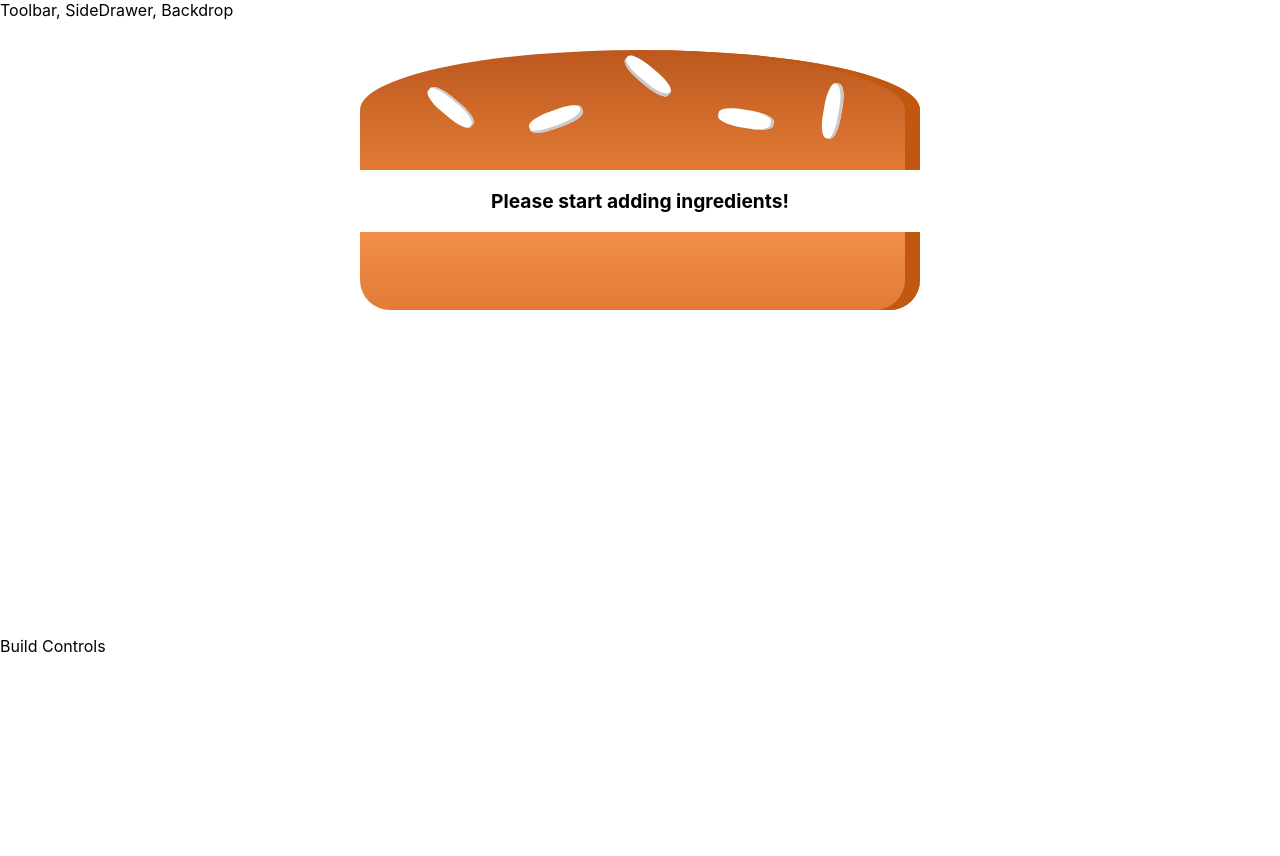
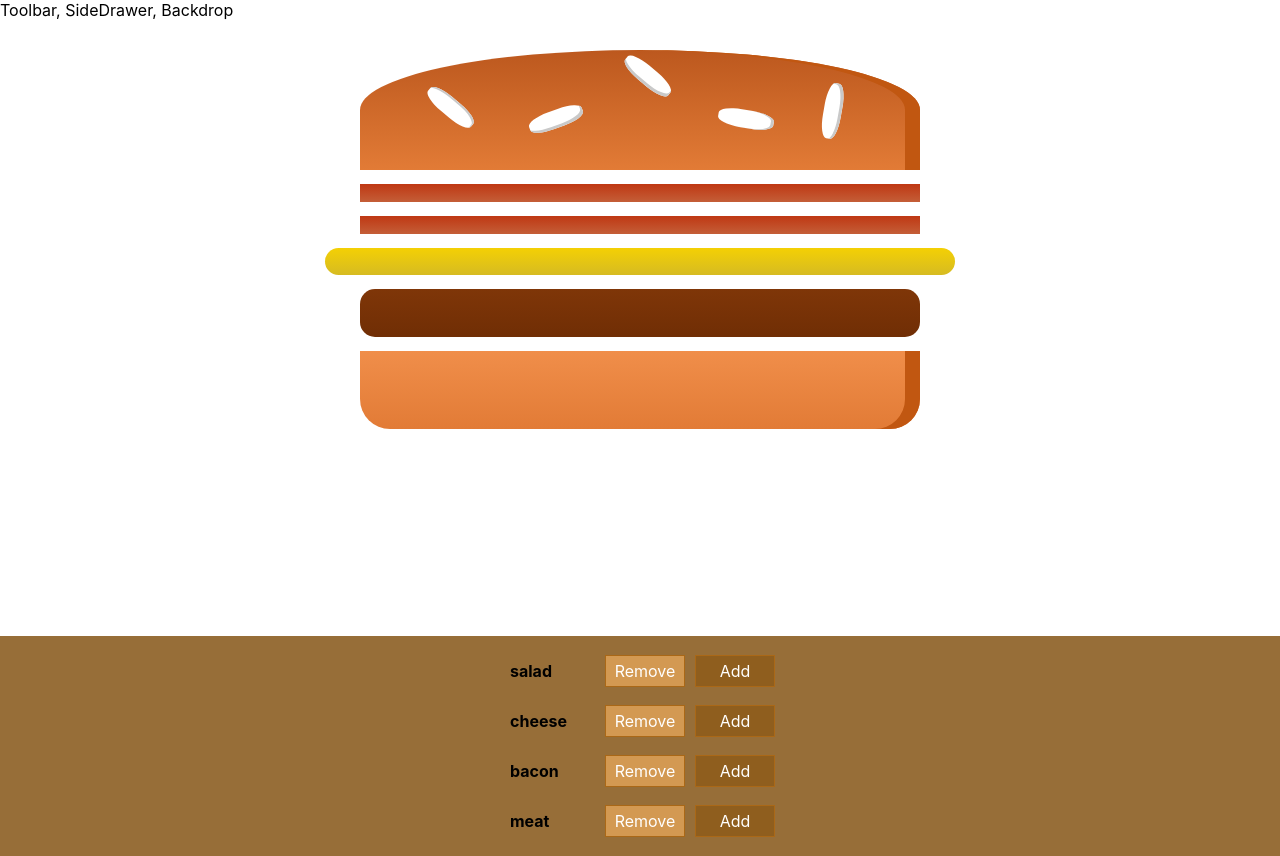
Before and after one commit to NicolasAndres1/burgerbuilder, a React app: page / in a window 1280 px wide. Before the commit the page ends 800 px from the top, so only its background shows below. Built offline with nearby package versions, Linux system fonts and the light colour scheme.

Commit message:
BurgerControl v1.1
Correction of Css BurgerControl

```diff
--- a/src/Components/Burger/BuildControls/BuildControl/BuildControl.js
+++ b/src/Components/Burger/BuildControls/BuildControl/BuildControl.js
@@ -5,7 +5,7 @@ import React from 'react';
 import classes from './BuildControl.module.css';
 
 const buildControl = (props) => (
-    <div className={classes.Buildcontrol}>
+    <div className={classes.BuildControl}>
         <div className={classes.Label}>{props.label}</div>
         <button className={classes.Remove}>Remove</button>
         <button className={classes.Add}>Add</button>
--- a/src/Components/Burger/BuildControls/BuildControl/BuildControl.module.css
+++ b/src/Components/Burger/BuildControls/BuildControl/BuildControl.module.css
@@ -1,19 +1,20 @@
 .BuildControl {
-    align-content: space-between;
     display: flex;
+    justify-content: center;
     align-items: center;
     margin: 5px 0;
-}
+  }
 
-.BuildControl button {
+  .BuildControl button {
     display: block;
     font: inherit;
     padding: 5px;
     margin: 0 5px;
     width: 80px;
-    border: 1px solid gainsboro;
+    border: 1px solid #aa6817;
+    cursor: pointer;
     outline: none;
-}
+  }
 
 .BuildControl button:disabled {
     background-color: #AC9980;
--- a/src/Components/Burger/BuildControls/BuildControls.js
+++ b/src/Components/Burger/BuildControls/BuildControls.js
@@ -1,5 +1,6 @@
 // JS IMPORTS
 import React from 'react';
+import BuildControl from './BuildControl/BuildControl';
 
 // CSS IMPORTS
 import classes from './BuildControls.module.css';
@@ -12,8 +13,10 @@ const controls = [
 ];
 
 const buildControls = (props) => (
-    <div className={classes.BuildControl}>
-
+    <div className={classes.BuildControls}>
+        {controls.map(ctlr => (
+            <BuildControl key={ctlr.label} label={ctlr.label} />
+        ))}
     </div>
 );
 
--- a/src/Components/Burger/BuildControls/BuildControls.modules.css
+++ b/src/Components/Burger/BuildControls/BuildControls.module.css
@@ -1,6 +1,6 @@
 .BuildControls {
     width: 100%;
-    background-color: antiquewhite;
+    background-color: rgb(151, 110, 56);
     display: flex;
     flex-flow: column;
     align-content: center;
--- a/src/Containers/BurgerBuilder/BurgerBuilder.js
+++ b/src/Containers/BurgerBuilder/BurgerBuilder.js
@@ -1,15 +1,15 @@
 // JS IMPORTS
 import React, { Component } from 'react';
 import Burger from '../../Components/Burger/Burger';
-
+import BuildControls from '../../Components/Burger/BuildControls/BuildControls';
 
 class BurgerBuilder extends Component {
     state = {
         ingredients: {
             salad: 0,
-            bacon: 0,
-            cheese: 0,
-            meat: 0
+            bacon: 2,
+            cheese: 1,
+            meat: 1
         }
     }
 
@@ -17,7 +17,7 @@ class BurgerBuilder extends Component {
         return(
             <>
                 <Burger ingredients={this.state.ingredients}/>
-                <div>Build Controls</div>
+                <BuildControls />
             </>
         );
     }
```
